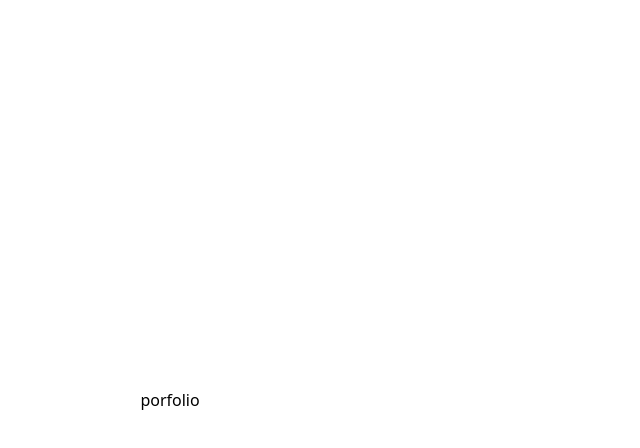
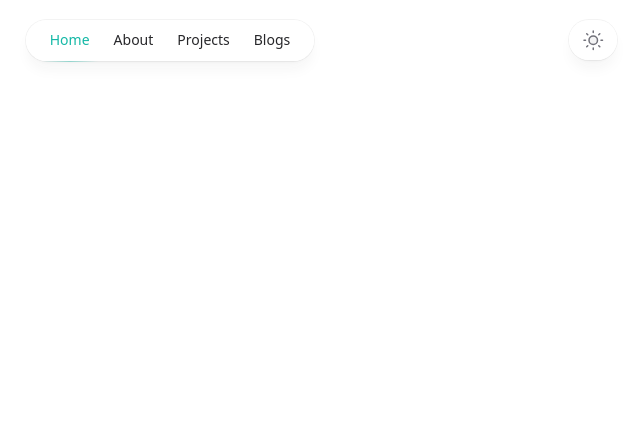
Before and after one commit to JstVex/heinhtetlulu.me, a Next.js app: page / in a window 1280 px wide. Shown: the top 448 px of the page, without its empty margins (470-1110 px from the left). Built offline with nearby package versions, Linux system fonts and the light colour scheme.

Commit message:
Add navbar and structure the layers

```diff
--- a/app/layout.js
+++ b/app/layout.js
@@ -1,4 +1,5 @@
 import './globals.css'
+import Navbar from '@/components/Navbar'
 
 export const metadata = {
   title: 'Portfolio',
@@ -8,8 +9,24 @@ export const metadata = {
 export default function RootLayout({ children }) {
   return (
     <html lang="en">
-      <body>
-        {children}
+      <body className='bg-zinc-50 text-white flex justify-center items-center dark:bg-black'>
+        <div className='bg-white w-[100vw] border-x border-zinc-100 sm:w-[92vw] lg:w-[85vw] dark:bg-zinc-900 dark:border-zinc-700'>
+          <div className='bg-white mx-8 sm:mx-10 md:mx-14 lg:mx-20 xl:mx-24  dark:bg-zinc-900'>
+            <Navbar />
+            {children}
+          </div>
+
+        </div>
+        {/* <body className="flex h-full flex-col bg-zinc-50 dark:bg-black">
+        <div className="fixed inset-0 flex justify-center sm:px-8">
+          <div className="flex w-full max-w-7xl lg:px-8">
+            <div className="w-full bg-white ring-1 ring-zinc-100 dark:bg-zinc-900 dark:ring-zinc-300/20" />
+          </div>
+        </div>
+        <div className="relative">
+          {children}
+        </div> */}
+
       </body>
     </html>
   )
```
